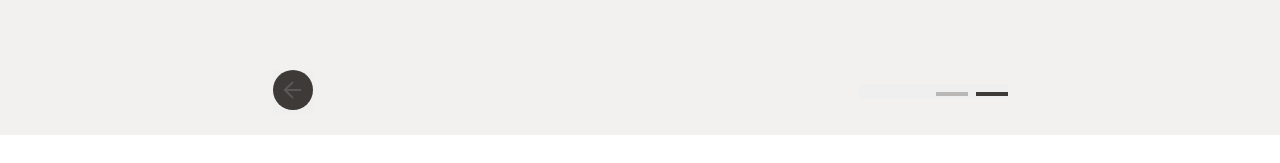
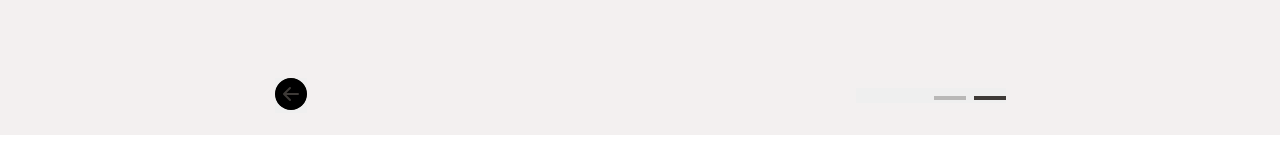
Before and after one commit to haparlament/haparlament-web-app, a React (Create React App) app: page /details-form in a window 1280 px wide. Shown: the part 583-746 px from the top of the page. Built offline with nearby package versions, Linux system fonts and the light colour scheme.

Commit message:
react-icons library support added

```diff
--- a/package.json
+++ b/package.json
@@ -10,6 +10,7 @@
     "firebase": "^9.19.1",
     "react": "^18.0.0",
     "react-dom": "^18.0.0",
+    "react-icons": "^4.8.0",
     "react-router-dom": "6.10.0",
     "react-scripts": "5.0.0",
     "reactjs-popup": "^2.0.5",
--- a/src/components/DetailsForm/DetailsForm.jsx
+++ b/src/components/DetailsForm/DetailsForm.jsx
@@ -4,6 +4,8 @@ import "../../styles.css/DetailsForm.css";
 import { LeftArrow, LeftArrowDisabled } from "../../styles.css/icons.svg/icons";
 import { TwoLinesRight } from "../../styles.css/icons.svg/icons";
 import Popup from "../Popup";
+
+import { BsFillArrowLeftCircleFill } from "react-icons/bs";
 
 function DetailsForm({ setjsonObject, setSlide, slide }) {
   const navigate = useNavigate();
@@ -108,7 +110,16 @@ function DetailsForm({ setjsonObject, setSlide, slide }) {
       </form>
       <div className="send-details-div">
         <button type="submit" onClick={handleSubmit}>
-          {isNameValid && isPhoneNumberValid ? LeftArrow : LeftArrowDisabled}
+          <BsFillArrowLeftCircleFill
+            color="black"
+            size="2rem"
+            style={{
+              borderRadius: "100px",
+              backgroundColor:
+                isNameValid && isPhoneNumberValid ? "transparent" : "#3E3A37",
+              cursor: "pointer",
+            }}
+          />
         </button>
         <button>{TwoLinesRight}</button>
       </div>
```
Also changed, not shown: 1 other file (tests, documents, lock files or other folders).
